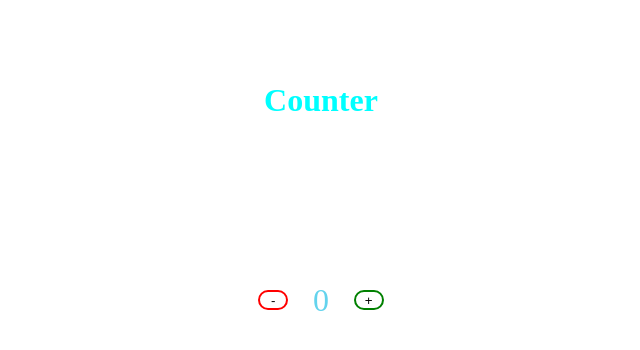
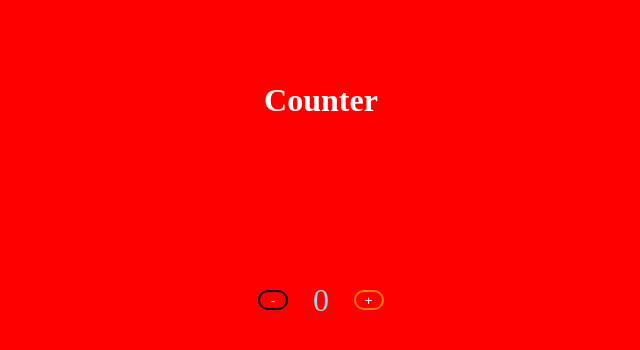
Before and after one commit to fidashn/react-hooks, a React (Create React App) app: page / in a window 1280 px wide. Shown: the top 350 px of the page, without its empty margins (319-959 px from the left). Built offline with nearby package versions, Linux system fonts and the light colour scheme.

Commit message:
added color manipulation to home page as well

```diff
--- a/src/App.css
+++ b/src/App.css
@@ -2,6 +2,8 @@
   margin: 0;
   padding: 0%;
   box-sizing: border-box;
+  background-color: rgb(0, 255, 255);
+  mix-blend-mode:difference;
 }
 
 .home-container{
@@ -15,6 +17,7 @@ height: 50vh;
 .title{
   color: rgb(0, 255, 255);
   mix-blend-mode:difference;
+  background-color: transparent;
 }
 
 .counter{
@@ -22,6 +25,7 @@ display: flex;
 justify-content:space-around;
 align-items: center;
 width: 150px;
+background-color: transparent;
 }
 
 
@@ -41,13 +45,19 @@ width: 150px;
 
 .red{
   border: 2px red solid;
+  background-color: transparent;
+   color: rgb(0, 255, 255);
 }
 
 .green{
   border: 2px green solid;
+  background-color: transparent;
+  color: rgb(0, 255, 255);
+  mix-blend-mode:difference;
 }
 
 .number{
   color: rgb(99, 211, 237);
   font-size:xx-large;
+  background-color: transparent;
   }
```
